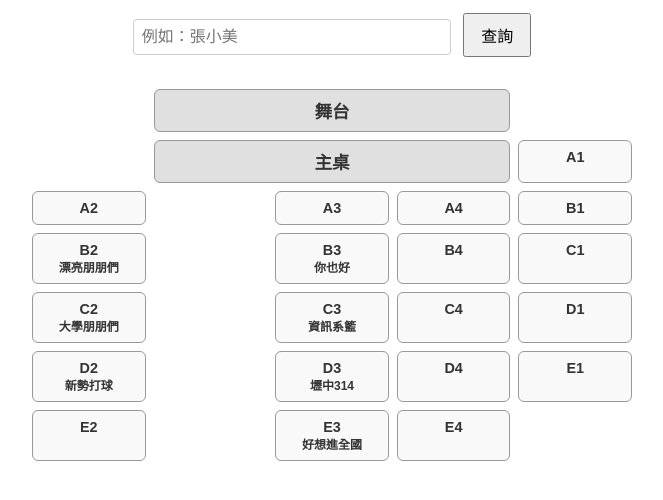
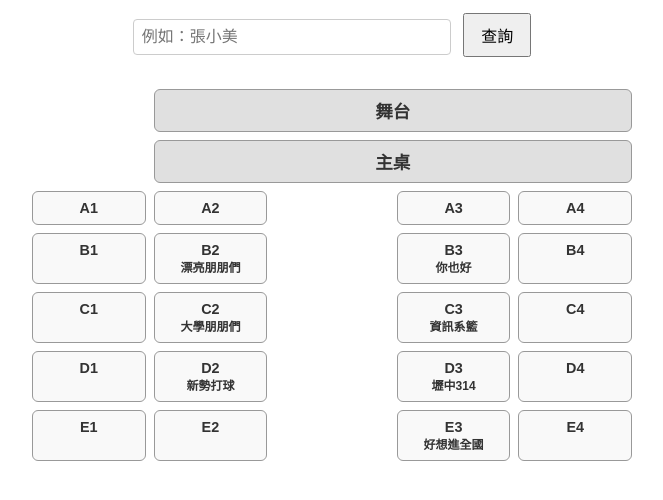
Before and after one commit to dawufa/Wedding, a plain HTML site: page Index.html in a window 1280 px wide. Shown: the part 150-650 px from the top of the page, without its empty margins (308-971 px from the left). Drawn offline with Linux system fonts and the light colour scheme.

Commit message:
Update Index.html

```diff
--- a/Index.html
+++ b/Index.html
@@ -69,7 +69,7 @@
       color: #333;
     }
     .label {
-       grid-column: 2 / span 3;
+       grid-column: 2 / span 4;
       background-color: #e0e0e0;
       font-size: 1.1rem;
     }
```
